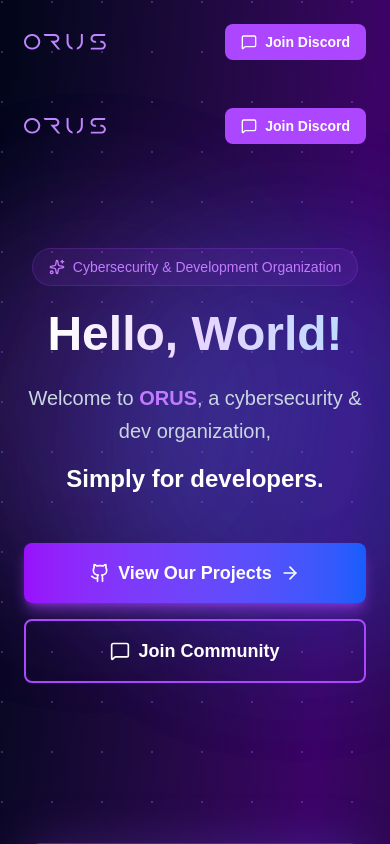
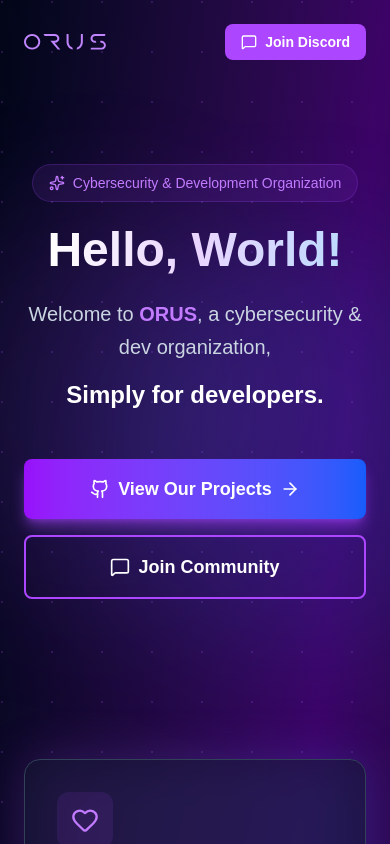
Before and after one commit to orus-dev/orus, a Next.js app: page / in a window 390 px wide. Shown: the top 844 px of the page. Built offline with nearby package versions, Linux system fonts and the light colour scheme.

Commit message:
Small fix navbar

```diff
--- a/src/app/page.tsx
+++ b/src/app/page.tsx
@@ -88,81 +88,6 @@
 
   return (
     <WebStuff>
-      {/* Animated background */}
-      <div className="fixed inset-0 opacity-20">
-        <div
-          className="absolute inset-0"
-          style={{
-            backgroundImage: `radial-gradient(circle at 2px 2px, rgb(168, 85, 247) 1px, transparent 0)`,
-            backgroundSize: "50px 50px",
-          }}
-        />
-      </div>
-
-      {/* Gradient orbs */}
-      <div className="fixed inset-0 overflow-hidden pointer-events-none">
-        <motion.div
-          className="absolute top-1/4 -left-1/4 w-96 h-96 bg-purple-500/30 rounded-full blur-3xl"
-          animate={{
-            scale: [1, 1.2, 1],
-            opacity: [0.3, 0.5, 0.3],
-          }}
-          transition={{
-            duration: 8,
-            repeat: Infinity,
-          }}
-        />
-        <motion.div
-          className="absolute bottom-1/4 -right-1/4 w-96 h-96 bg-blue-500/30 rounded-full blur-3xl"
-          animate={{
-            scale: [1.2, 1, 1.2],
-            opacity: [0.3, 0.5, 0.3],
-          }}
-          transition={{
-            duration: 8,
-            repeat: Infinity,
-            delay: 1,
-          }}
-        />
-      </div>
-
-      {/* Navigation */}
-      <motion.nav
-        initial={{ y: -100 }}
-        animate={{ y: 0 }}
-        className="relative z-10 px-6 py-6 flex justify-between items-center max-w-7xl mx-auto"
-      >
-        <motion.div className="flex items-center">
-          <img src="orus2.svg" alt="Logo" className="h-4" />
-        </motion.div>
-
-        <div className="flex gap-6 items-center">
-          {["Blog", "Projects", "About"].map((item, i) => (
-            <motion.a
-              key={item}
-              href={`/${item.toLowerCase()}`}
-              className="text-slate-300 hover:text-white transition-colors hidden md:block"
-              initial={{ opacity: 0, y: -20 }}
-              animate={{ opacity: 1, y: 0 }}
-              transition={{ delay: i * 0.1 }}
-              whileHover={{ y: -2 }}
-            >
-              {item}
-            </motion.a>
-          ))}
-          <motion.a
-            href="https://discord.gg/HFRsNxfCqT"
-            target="_blank"
-            rel="noopener noreferrer"
-            className="inline-flex items-center gap-2 px-4 py-2 bg-purple-500 hover:bg-purple-600 rounded-lg font-semibold transition-colors text-sm"
-            whileTap={{ scale: 0.95 }}
-          >
-            <MessageSquare className="w-4 h-4" />
-            Join Discord
-          </motion.a>
-        </div>
-      </motion.nav>
-
       {/* Hero Section */}
       <motion.section
         className="relative z-10 px-6 py-20 lg:py-32 max-w-7xl mx-auto"
--- a/src/components/Web.tsx
+++ b/src/components/Web.tsx
@@ -51,13 +51,11 @@
         initial="hidden"
         animate="visible"
         variants={{
-          hidden: { y: -40, opacity: 0 },
+          hidden: { opacity: 0 },
           visible: {
-            y: 0,
             opacity: 1,
             transition: {
-              duration: 0.6,
-              ease: [0.25, 0.1, 0.25, 1], // smooth ease
+              duration: 0.5,
             },
           },
         }}
@@ -96,8 +94,7 @@
                 visible: { opacity: 1, y: 0 },
               }}
               transition={{
-                duration: 0.45,
-                ease: [0.25, 0.1, 0.25, 1],
+                duration: 0.8,
               }}
               whileHover={{ y: -2 }}
             >
```
